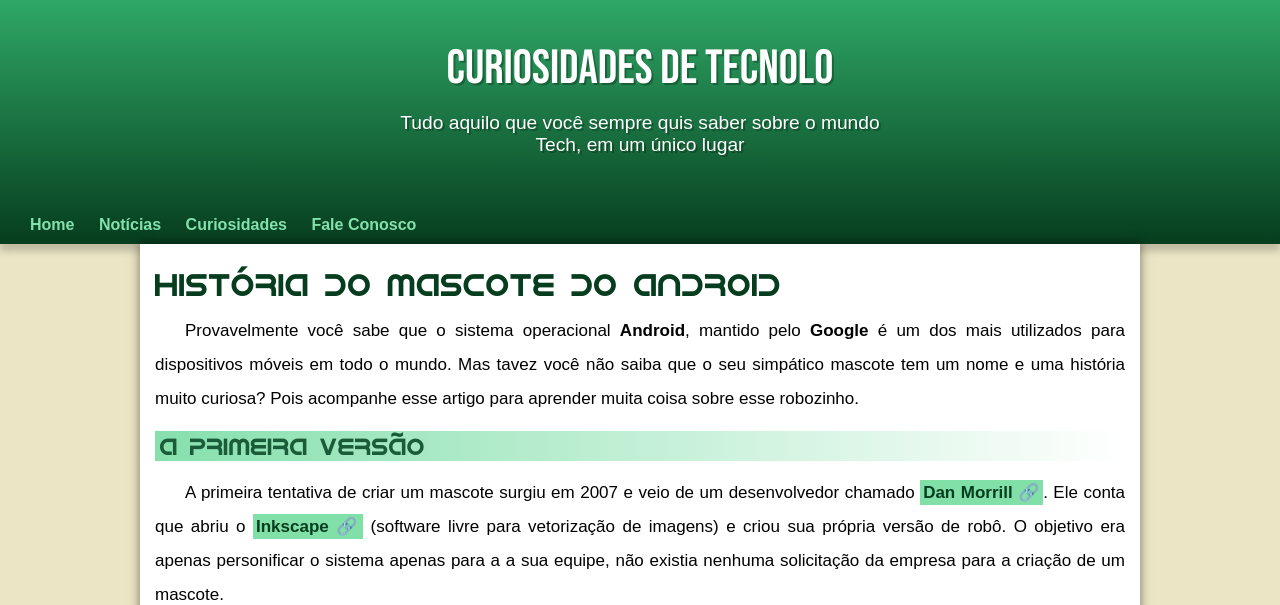
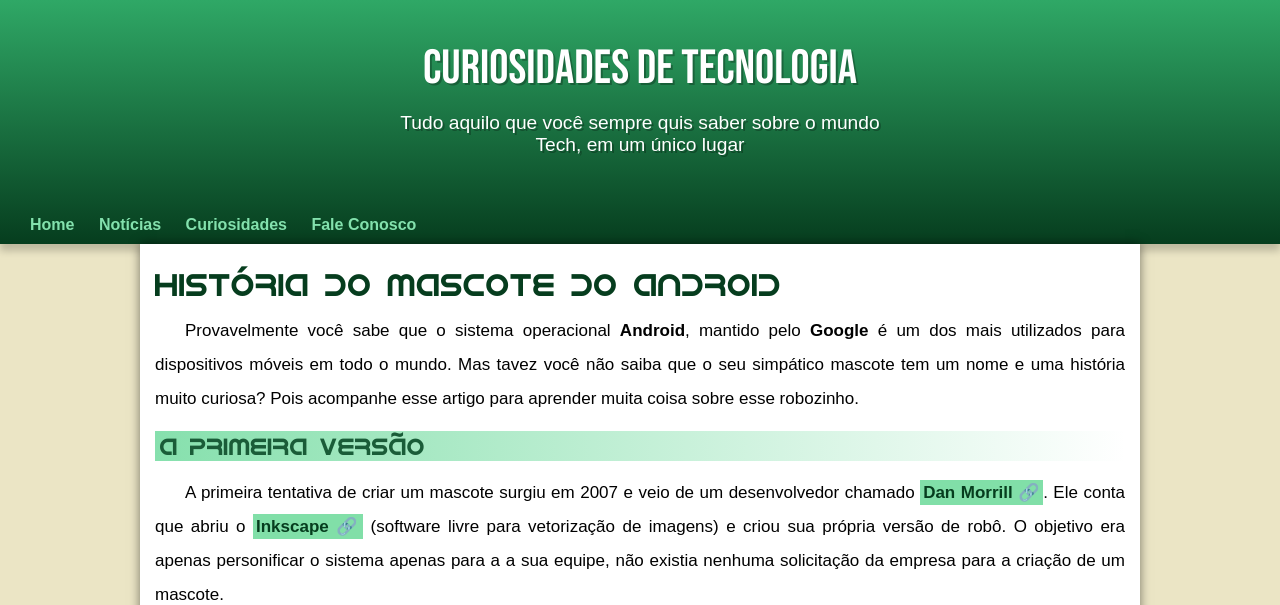
Before and after one commit to ArturlAlbuquerque/Android-project, a plain HTML site: page index.html in a window 1280 px wide. Shown: the top 605 px of the page. Drawn offline with Linux system fonts and the light colour scheme.

Commit message:
Update index.html

```diff
--- a/index.html
+++ b/index.html
@@ -12,7 +12,7 @@
 <body>
   <header>
     <h1>
-      Curiosidades de Tecnolo
+      Curiosidades de Tecnologia
     </h1>
     <p>
       Tudo aquilo que você sempre quis saber sobre o mundo Tech, em um único lugar
```
